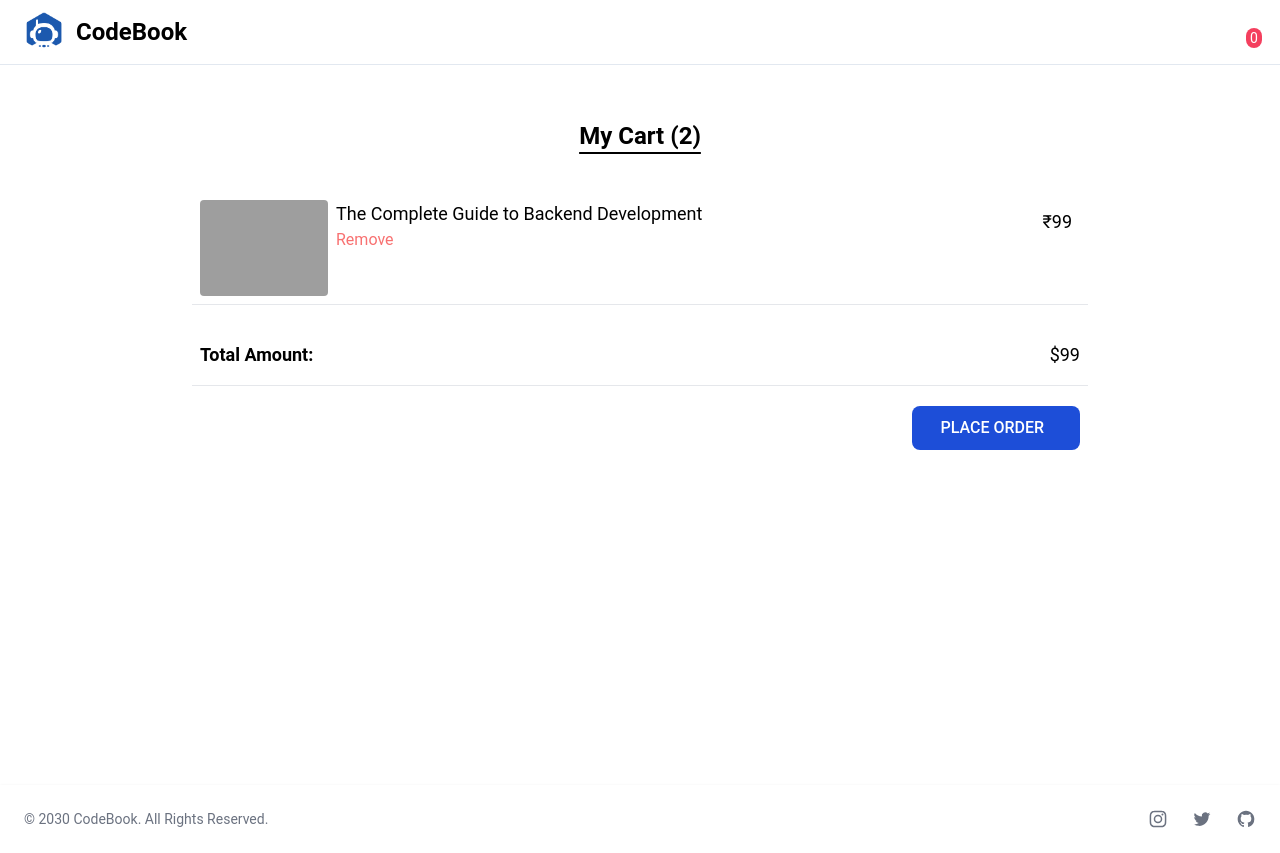
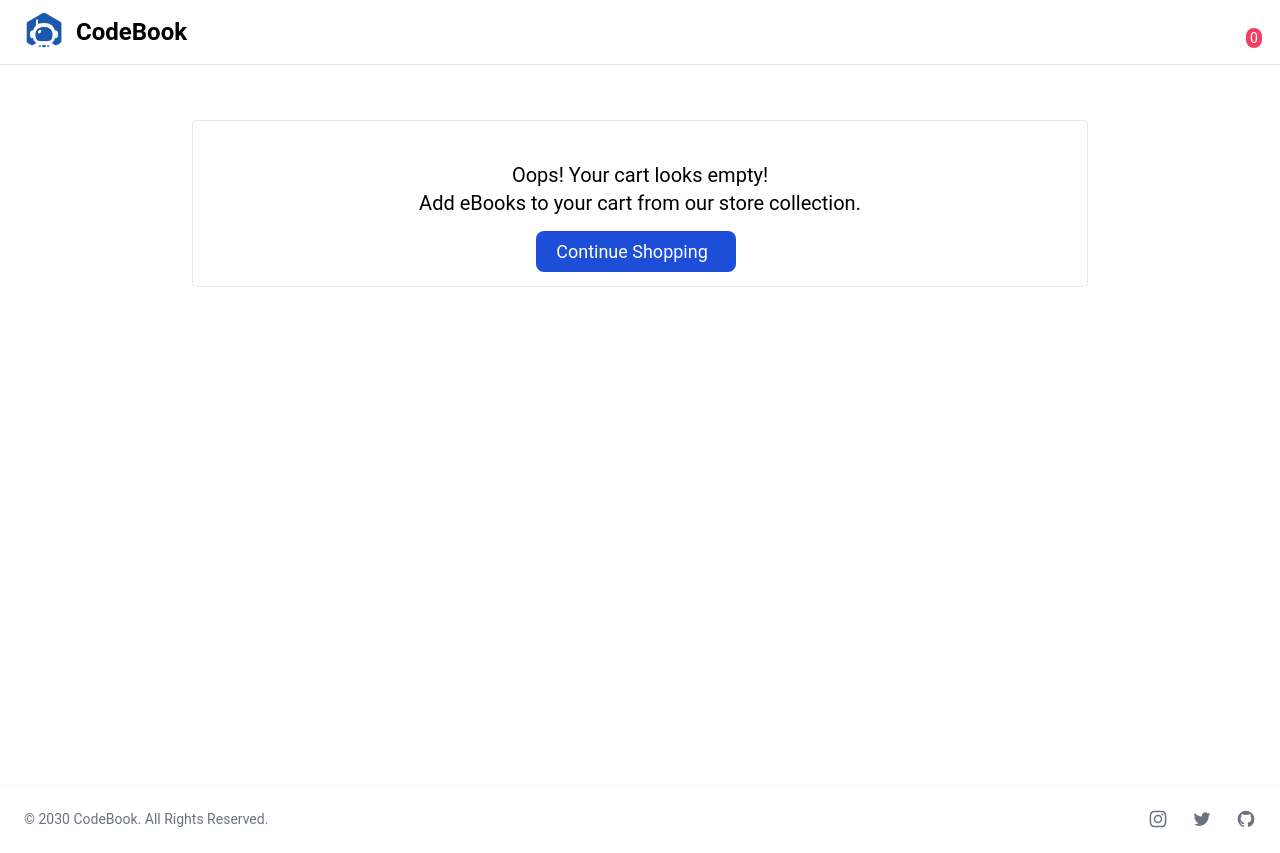
Before and after one commit to namitmalasi/codebook, a React (Create React App) app: page /cart in a window 1280 px wide. Built offline with nearby package versions, Linux system fonts and the light colour scheme; grey boxes are pictures that could not be loaded.

Commit message:
add to cart functionality

```diff
--- a/src/components/Elements/ProductCard.js
+++ b/src/components/Elements/ProductCard.js
@@ -1,8 +1,14 @@
 import { Link } from "react-router-dom";
+import { useCart } from "../../context";
 import { Rating } from "./Rating";
 
 export const ProductCard = ({ product }) => {
   const { id, name, overview, poster, price, rating, best_seller } = product;
+  const { cartList, addToCart, removeFromCart } = useCart();
+
+  function handleClick(product) {
+    addToCart(product);
+  }
   return (
     <div className="m-3 max-w-sm bg-white rounded-lg border border-gray-200 shadow-md dark:bg-gray-800 dark:border-gray-700">
       <Link to={`/products/${id}`} className="relative">
@@ -32,7 +38,10 @@ export const ProductCard = ({ product }) => {
             <span>₹</span>
             <span>{price}</span>
           </span>
-          <button className="inline-flex items-center py-2 px-3 text-sm font-medium text-center text-white bg-blue-700 rounded-lg hover:bg-blue-800">
+          <button
+            onClick={() => handleClick(product)}
+            className="inline-flex items-center py-2 px-3 text-sm font-medium text-center text-white bg-blue-700 rounded-lg hover:bg-blue-800"
+          >
             Add To Cart <i className="ml-1 bi bi-plus-lg"></i>
           </button>
           {/* <button className="inline-flex items-center py-2 px-3 text-sm font-medium text-center text-white bg-red-600 rounded-lg hover:bg-red-800">Remove Item <i className="ml-1 bi bi-trash3"></i></button> */}
--- a/src/components/Layouts/Header.js
+++ b/src/components/Layouts/Header.js
@@ -4,6 +4,7 @@ import { Link } from "react-router-dom";
 import Logo from "../../assets/logo.png";
 import { Search } from "../Sections/Search";
 import { DropdownLoggedOut, DropdownLoggedIn } from "../index.js";
+import { useCart } from "../../context";
 
 export const Header = () => {
   let local = JSON.parse(localStorage.getItem("darkMode"));
@@ -13,6 +14,8 @@ export const Header = () => {
   const [dropdown, setDropdown] = useState(false);
 
   const token = JSON.parse(sessionStorage.getItem("token"));
+
+  const { cartList } = useCart();
 
   useEffect(() => {
     localStorage.setItem("darkMode", JSON.stringify(darkMode));
@@ -45,7 +48,7 @@ export const Header = () => {
             <Link to="/cart" className="text-gray-700 dark:text-white mr-5">
               <span className="text-2xl bi bi-cart-fill relative">
                 <span className="text-white text-sm absolute -top-1 left-2.5 bg-rose-500 px-1 rounded-full ">
-                  0
+                  {cartList.length}
                 </span>
               </span>
             </Link>
--- a/src/pages/Cart/Cart.js
+++ b/src/pages/Cart/Cart.js
@@ -1,8 +1,9 @@
 import React from "react";
 import { CartEmpty } from "./components/CartEmpty";
 import { CartList } from "./components/CartList";
+import { useCart } from "../../context";
 
 export function Cart() {
-  const cartListLength = 2;
-  return <main>{cartListLength ? <CartList /> : <CartEmpty />}</main>;
+  const {cartList} = useCart();
+  return <main>{cartList.length ? <CartList /> : <CartEmpty />}</main>;
 }
--- a/src/pages/Cart/components/CartCard.js
+++ b/src/pages/Cart/components/CartCard.js
@@ -1,6 +1,8 @@
 import { Link } from "react-router-dom";
+import { useCart } from "../../../context";
 
 export const CartCard = ({ product }) => {
+  const { removeFromCart } = useCart();
   return (
     <div className="flex flex-wrap justify-between border-b dark:border-slate-700 max-w-4xl m-auto p-2 mb-5 ">
       <div className="flex">
@@ -15,7 +17,12 @@ export const CartCard = ({ product }) => {
           <Link to={`products/${product.id}`}>
             <p className="text-lg ml-2 dark:text-slate-200">{product.name}</p>
           </Link>
-          <button className="text-base ml-2 text-red-400">Remove</button>
+          <button
+            onClick={() => removeFromCart(product)}
+            className="text-base ml-2 text-red-400"
+          >
+            Remove
+          </button>
         </div>
       </div>
       <div className="text-lg m-2 dark:text-slate-200">
--- a/src/pages/Cart/components/CartList.js
+++ b/src/pages/Cart/components/CartList.js
@@ -1,31 +1,15 @@
 import { useState } from "react";
+import { useCart } from "../../../context";
 import { CartCard } from "./CartCard";
 import { Checkout } from "./Checkout";
 export const CartList = () => {
   const [checkout, setCheckout] = useState(false);
-  const cartList = [
-    {
-      id: 10004,
-      name: "The Complete Guide to Backend Development",
-      overview:
-        "Lorem ipsum dolor sit amet consectetur adipisicing elit. Error unde quisquam magni vel eligendi nam.",
-      long_description:
-        "Lorem ipsum dolor sit amet consectetur, adipisicing elit. Soluta aut, vel ipsum maxime quam quia, quaerat tempore minus odio exercitationem illum et eos, quas ipsa aperiam magnam officiis libero expedita quo voluptas deleniti sit dolore? Praesentium tempora cumque facere consectetur quia, molestiae quam, accusamus eius corrupti laudantium aliquid! Tempore laudantium unde labore voluptates repellat, dignissimos aperiam ad ipsum laborum recusandae voluptatem non dolore. Reiciendis cum quo illum. Dolorem, molestiae corporis.",
-      price: 99,
-      poster:
-        "https://images.unsplash.com/photo-1595617795501-9661aafda72a?ixlib=rb-1.2.1&ixid=MnwxMjA3fDB8MHxwaG90by1wYWdlfHx8fGVufDB8fHx8&auto=format&fit=crop&w=650&q=40",
-      image_local: "/assets/images/10004.avif",
-      rating: 5,
-      in_stock: true,
-      size: 7,
-      best_seller: true,
-    },
-  ];
+  const { cartList, total } = useCart();
   return (
     <>
       <section>
         <p className="text-2xl text-center font-semibold dark:text-slate-100 my-10 underline underline-offset-8">
-          My Cart (2)
+          My Cart ({cartList.length})
         </p>
       </section>
 
@@ -39,7 +23,7 @@ export const CartList = () => {
         <div className="flex flex-col p-2 border-b dark:border-slate-700 text-lg dark:text-slate-100">
           <p className="flex justify-between my-2">
             <span className="font-semibold">Total Amount:</span>
-            <span>$99</span>
+            <span>₹{total}</span>
           </p>
         </div>
         <div className="text-right my-5">
```
